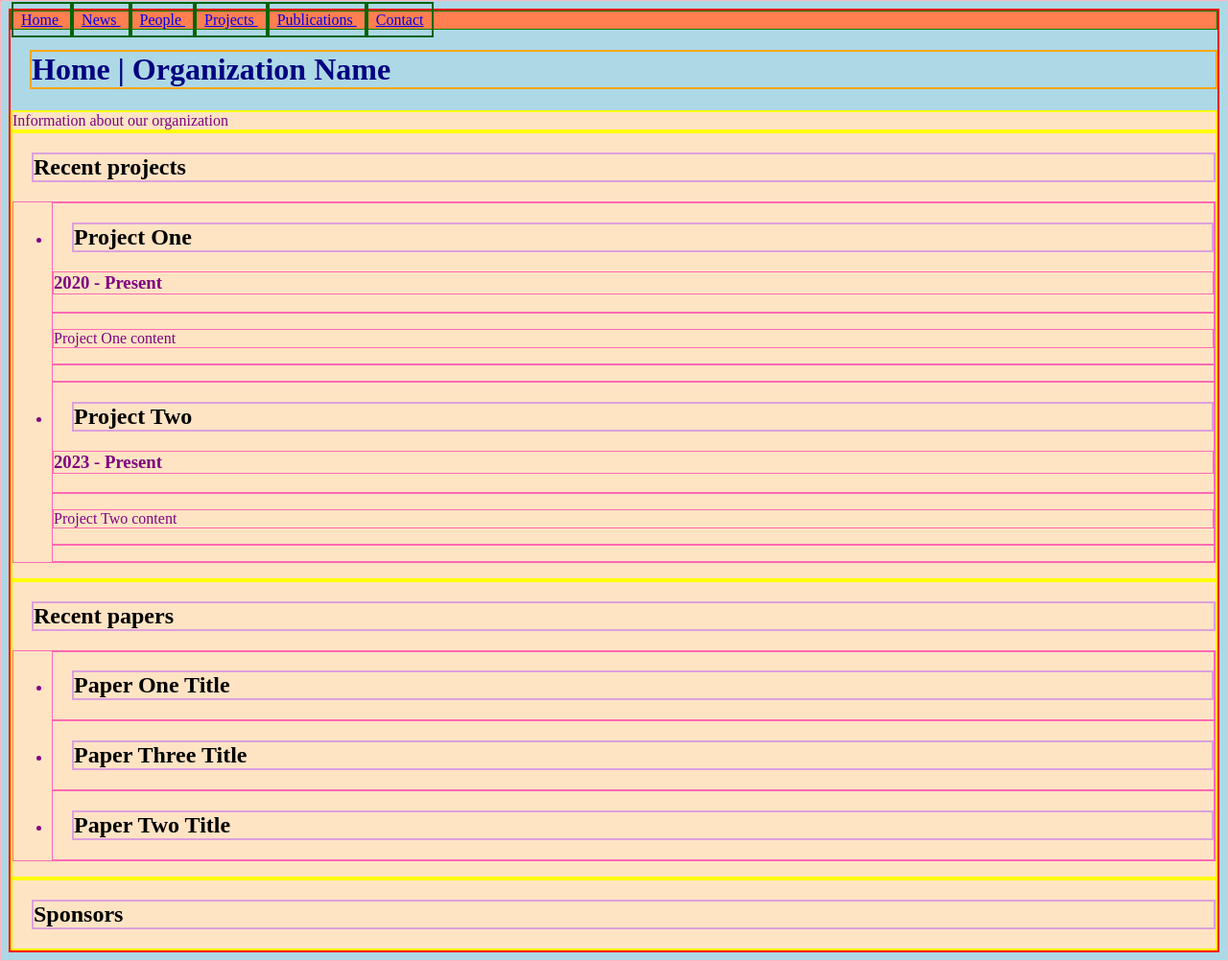
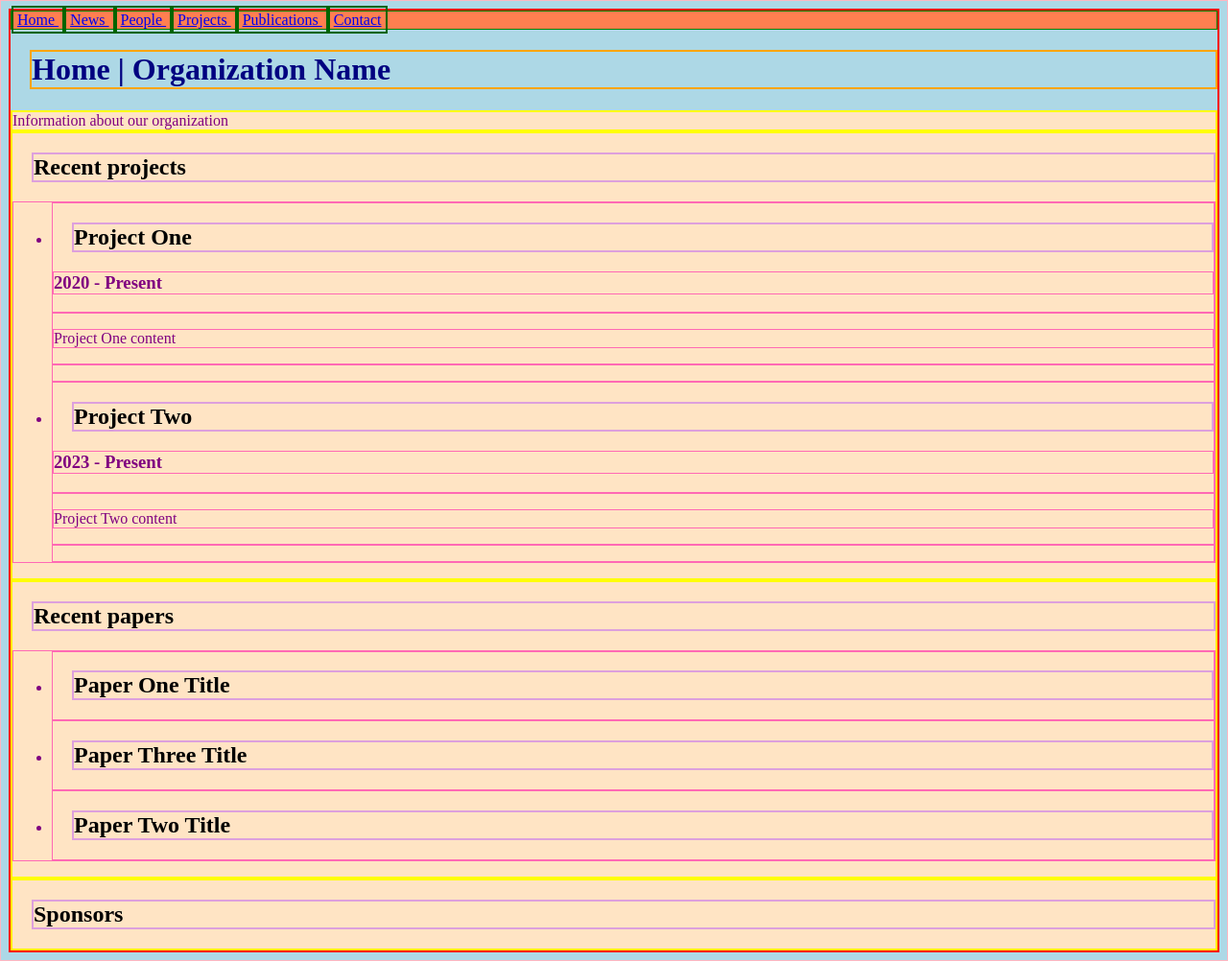
Before and after one commit to alt-thompson/sample-pages, a Jekyll site: the page built from docs/index.md, in a window 1280 px wide. Shown: the whole page at 96% size. Built offline with Jekyll 4.4.1, drawn with Linux system fonts in a browser that asks for light colours.

Commit message:
Reduce nav bar padding

```diff
--- a/docs/assets/css/style.scss
+++ b/docs/assets/css/style.scss
@@ -17,4 +17,4 @@ div.section {background-color: bisque; color: purple; border: 2px solid yellow;}
 
 nav { background-color: coral; border: 1px solid green; }
 
-nav a {padding: 8px; border: 2px solid darkgreen;}
+nav a {padding: 4px; border: 2px solid darkgreen;}
```
Also changed, not shown: 1 other file.
